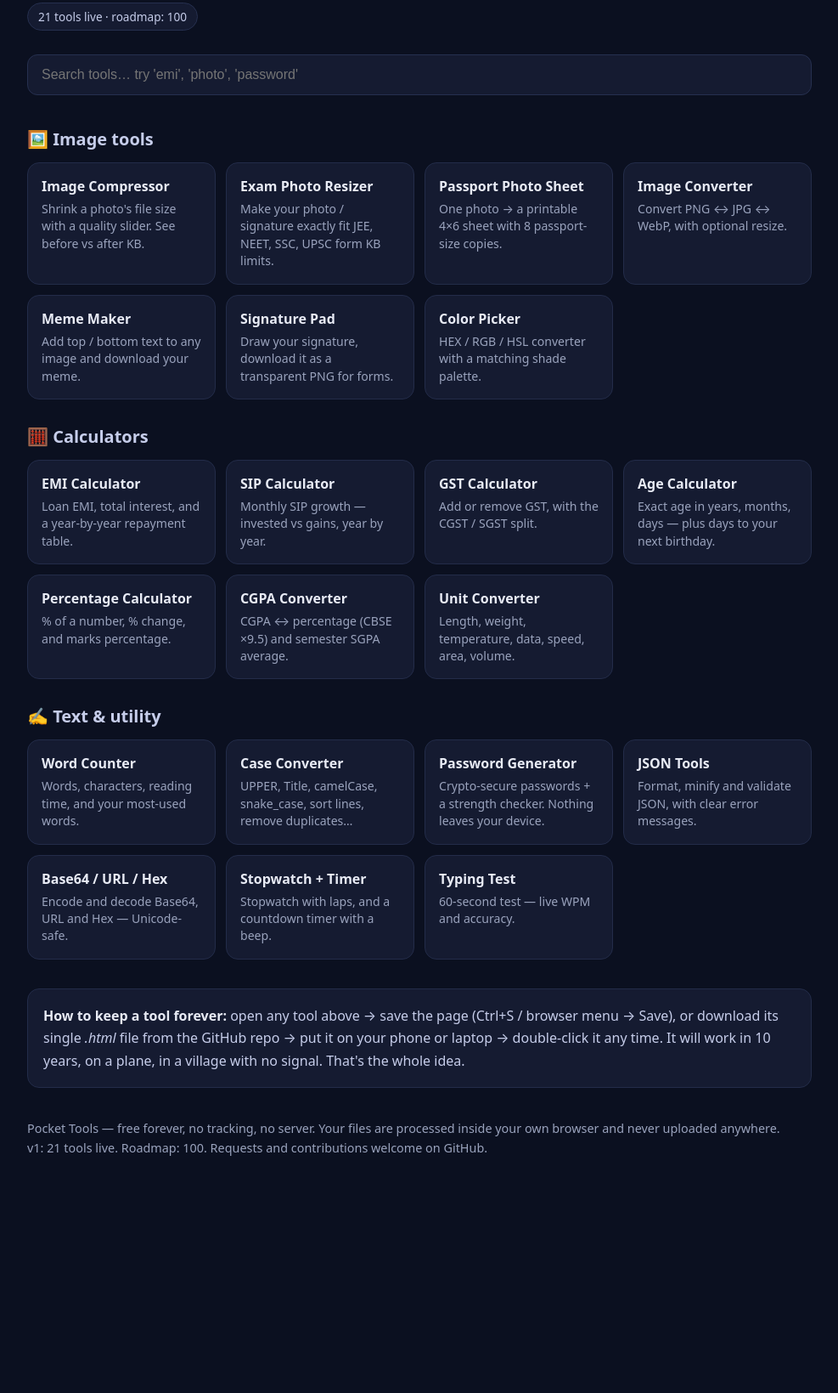
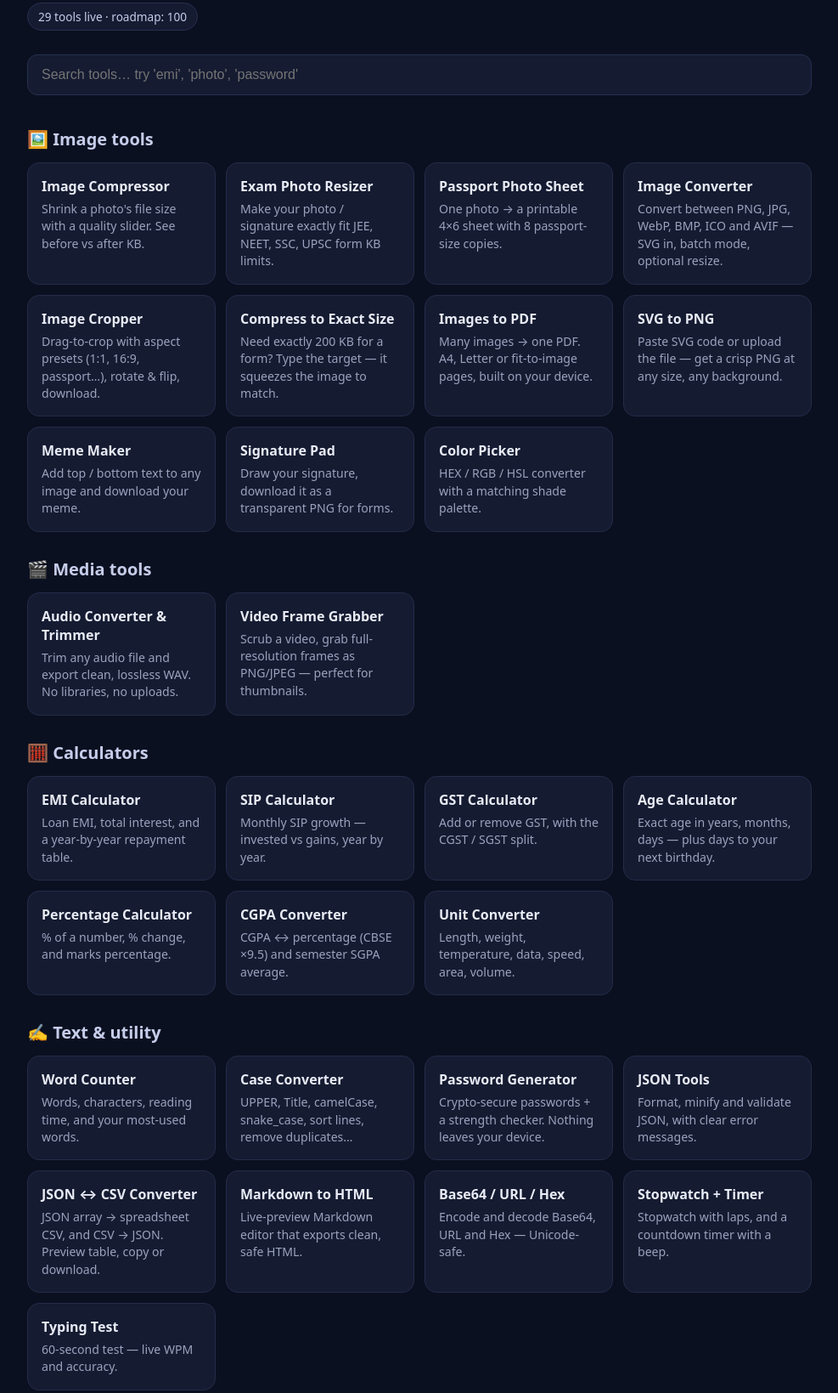
Before and after one commit to rudransh175/pocket-tools, a plain HTML site: page index.html in a window 1280 px wide. Shown: the part 196-1835 px from the top of the page at 85% size, without its empty margins (146-1133 px from the left). Before the commit the page ends 1618 px from the top, so only its background shows below. Drawn offline with Linux system fonts and the light colour scheme.

Commit message:
v2: 8 new tools + converter upgrade

```diff
--- a/index.html
+++ b/index.html
@@ -37,7 +37,7 @@
     <span class="badge">🔒 Private — files never leave your device</span>
     <span class="badge">🆓 Free forever</span>
     <span class="badge">📄 1 tool = 1 file</span>
-    <span class="badge" id="countBadge">21 tools live · roadmap: 100</span>
+    <span class="badge" id="countBadge">29 tools live · roadmap: 100</span>
   </div>
 
   <input class="search" id="search" type="text" placeholder="Search tools… try 'emi', 'photo', 'password'">
@@ -48,10 +48,20 @@
     <a class="tool" href="tools/image-compressor.html"><div class="name">Image Compressor</div><div class="desc">Shrink a photo's file size with a quality slider. See before vs after KB.</div></a>
     <a class="tool" href="tools/exam-photo-resizer.html"><div class="name">Exam Photo Resizer</div><div class="desc">Make your photo / signature exactly fit JEE, NEET, SSC, UPSC form KB limits.</div></a>
     <a class="tool" href="tools/passport-photo-sheet.html"><div class="name">Passport Photo Sheet</div><div class="desc">One photo → a printable 4×6 sheet with 8 passport-size copies.</div></a>
-    <a class="tool" href="tools/image-converter.html"><div class="name">Image Converter</div><div class="desc">Convert PNG ↔ JPG ↔ WebP, with optional resize.</div></a>
+    <a class="tool" href="tools/image-converter.html"><div class="name">Image Converter</div><div class="desc">Convert between PNG, JPG, WebP, BMP, ICO and AVIF — SVG in, batch mode, optional resize.</div></a>
+    <a class="tool" href="tools/image-cropper.html"><div class="name">Image Cropper</div><div class="desc">Drag-to-crop with aspect presets (1:1, 16:9, passport…), rotate &amp; flip, download.</div></a>
+    <a class="tool" href="tools/compress-to-size.html"><div class="name">Compress to Exact Size</div><div class="desc">Need exactly 200 KB for a form? Type the target — it squeezes the image to match.</div></a>
+    <a class="tool" href="tools/images-to-pdf.html"><div class="name">Images to PDF</div><div class="desc">Many images → one PDF. A4, Letter or fit-to-image pages, built on your device.</div></a>
+    <a class="tool" href="tools/svg-to-png.html"><div class="name">SVG to PNG</div><div class="desc">Paste SVG code or upload the file — get a crisp PNG at any size, any background.</div></a>
     <a class="tool" href="tools/meme-maker.html"><div class="name">Meme Maker</div><div class="desc">Add top / bottom text to any image and download your meme.</div></a>
     <a class="tool" href="tools/signature-pad.html"><div class="name">Signature Pad</div><div class="desc">Draw your signature, download it as a transparent PNG for forms.</div></a>
     <a class="tool" href="tools/color-picker.html"><div class="name">Color Picker</div><div class="desc">HEX / RGB / HSL converter with a matching shade palette.</div></a>
+  </div>
+
+  <h2>🎬 Media tools</h2>
+  <div class="grid">
+    <a class="tool" href="tools/audio-converter.html"><div class="name">Audio Converter &amp; Trimmer</div><div class="desc">Trim any audio file and export clean, lossless WAV. No libraries, no uploads.</div></a>
+    <a class="tool" href="tools/video-frame-grabber.html"><div class="name">Video Frame Grabber</div><div class="desc">Scrub a video, grab full-resolution frames as PNG/JPEG — perfect for thumbnails.</div></a>
   </div>
 
   <h2>🧮 Calculators</h2>
@@ -71,6 +81,8 @@
     <a class="tool" href="tools/case-converter.html"><div class="name">Case Converter</div><div class="desc">UPPER, Title, camelCase, snake_case, sort lines, remove duplicates…</div></a>
     <a class="tool" href="tools/password-generator.html"><div class="name">Password Generator</div><div class="desc">Crypto-secure passwords + a strength checker. Nothing leaves your device.</div></a>
     <a class="tool" href="tools/json-tools.html"><div class="name">JSON Tools</div><div class="desc">Format, minify and validate JSON, with clear error messages.</div></a>
+    <a class="tool" href="tools/json-csv-converter.html"><div class="name">JSON ↔ CSV Converter</div><div class="desc">JSON array → spreadsheet CSV, and CSV → JSON. Preview table, copy or download.</div></a>
+    <a class="tool" href="tools/markdown-to-html.html"><div class="name">Markdown to HTML</div><div class="desc">Live-preview Markdown editor that exports clean, safe HTML.</div></a>
     <a class="tool" href="tools/base64-url-tools.html"><div class="name">Base64 / URL / Hex</div><div class="desc">Encode and decode Base64, URL and Hex — Unicode-safe.</div></a>
     <a class="tool" href="tools/stopwatch-timer.html"><div class="name">Stopwatch + Timer</div><div class="desc">Stopwatch with laps, and a countdown timer with a beep.</div></a>
     <a class="tool" href="tools/typing-test.html"><div class="name">Typing Test</div><div class="desc">60-second test — live WPM and accuracy.</div></a>
@@ -82,7 +94,7 @@
 
   <footer>
     Pocket Tools — free forever, no tracking, no server. Your files are processed inside your own browser and never uploaded anywhere.<br>
-    v1: 21 tools live. Roadmap: 100. Requests and contributions welcome on GitHub.
+    v2: 29 tools live. Roadmap: 100. Requests and contributions welcome on GitHub.
   </footer>
 </div>
 <script>
```
Also changed, not shown: 1 other file.
